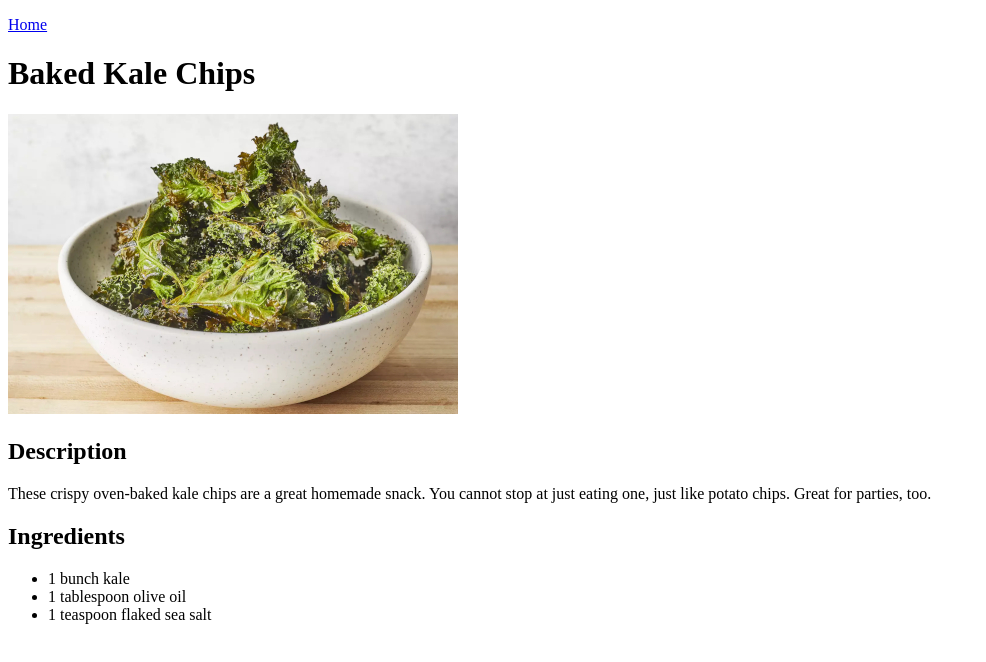
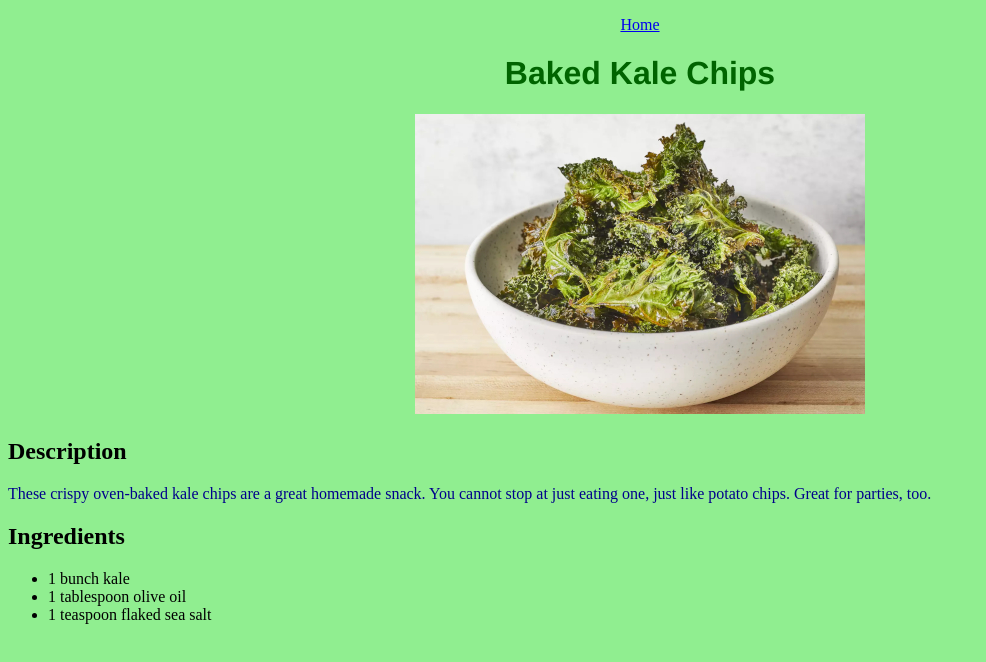
Before and after one commit to jacobaswanson/odin-recipes, a plain HTML site: page recipes/bakedkalechips.html in a window 1280 px wide. Shown: the whole page, without its empty margins (0-986 px from the left). Drawn offline with Linux system fonts and the light colour scheme.

Commit message:
added stylesheet

```diff
--- a/recipes/bakedkalechips.html
+++ b/recipes/bakedkalechips.html
@@ -5,13 +5,14 @@
     <meta http-equiv="X-UA-Compatible" content="IE=edge">
     <meta name="viewport" content="width=device-width, initial-scale=1.0">
     <title>Baked Kale Chips</title>
+    <link rel="stylesheet" href="../styles.css">
 </head>
 <body>
     <p><a href="../index.html">Home</a></p>
     <h1>Baked Kale Chips</h1>
     <img src="../images/bakekalechips.jpg" alt="Baked Kale Chips">
     <h2>Description</h2>
-    <p>These crispy oven-baked kale chips are a great homemade snack. You cannot stop at just eating one, just like potato chips. Great for parties, too.</p>
+    <p class="description">These crispy oven-baked kale chips are a great homemade snack. You cannot stop at just eating one, just like potato chips. Great for parties, too.</p>
     <h2>Ingredients</h2>
     <ul>
         <li>1 bunch kale</li>
--- /dev/null
+++ b/styles.css
@@ -0,0 +1,31 @@
+body {
+    background-color: lightgreen;
+    text-align: center;
+}
+
+h1 {
+    font-family:'Franklin Gothic Medium', 'Arial Narrow', Arial, sans-serif;
+    text-align: center;
+    color: darkgreen;
+}
+
+h2 {
+    text-align: left;
+}
+
+.description {
+    text-align: left;
+}
+
+p {
+    color: darkblue;
+    text-align: center;
+}
+
+ul {
+    text-align: left;
+}
+
+.recipe {
+    text-align: left;
+}
```
Also changed, not shown: index.html (+1 -0 lines), recipes/chickentortillasoup.html (+2 -1 lines), recipes/rutabagabeefstew.html (+2 -1 lines).
